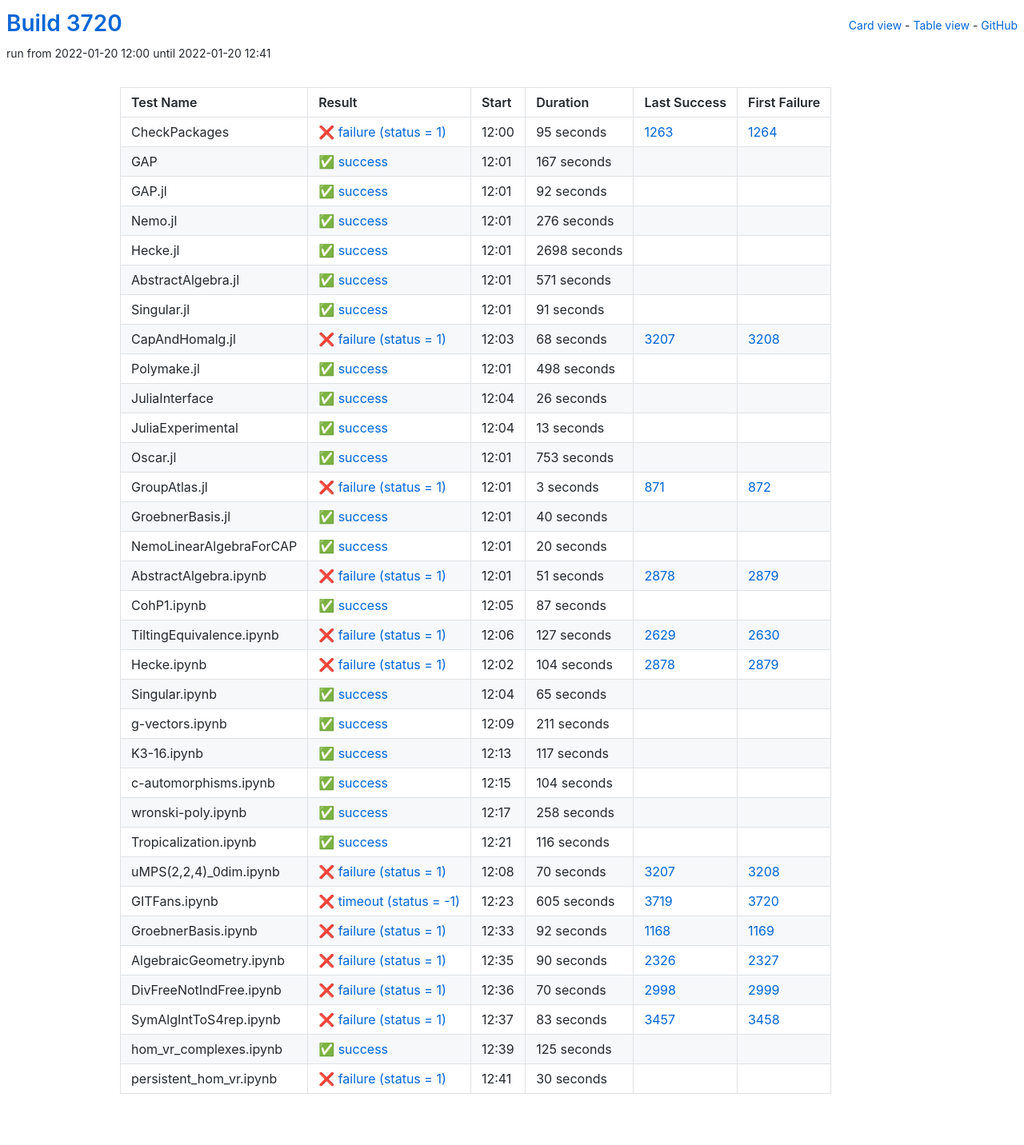
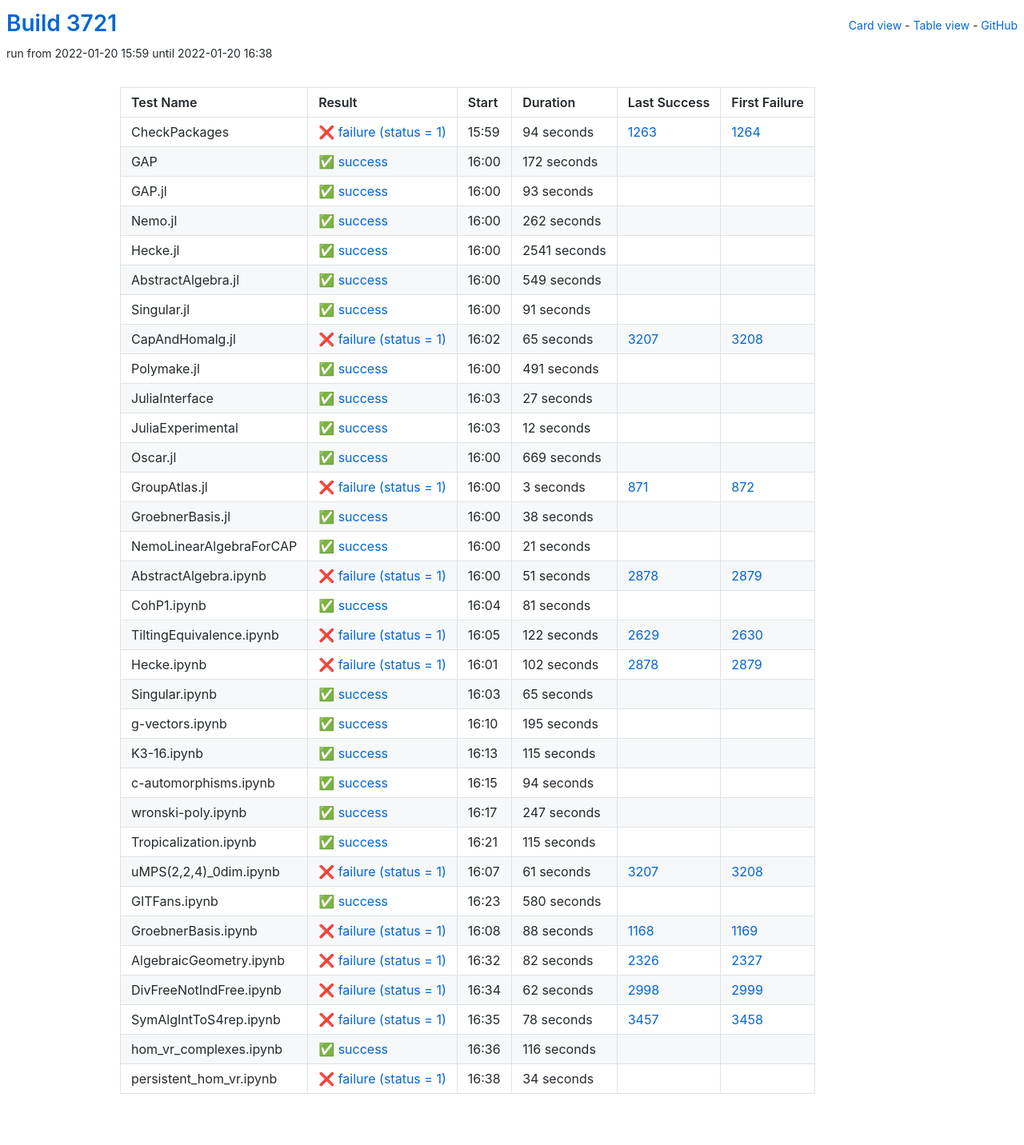
Before and after one commit to oscar-system/oscar-ci-status-stable, a Jekyll site: the page built from table.html, in a window 1280 px wide. Shown: the whole page at 80% size. Built offline with Jekyll 4.4.1, drawn with Linux system fonts in a browser that asks for light colours.

Commit message:
Build #3721

```diff
--- a/_data/ci.yml
+++ b/_data/ci.yml
@@ -1,6 +1,6 @@
 ---
-build: 3720
-build_url: https://oscarci.mathematik.uni-kl.de/job/oscar-stable/3720/
+build: 3721
+build_url: https://oscarci.mathematik.uni-kl.de/job/oscar-stable/3721/
 job: oscar-stable
 organization: oscar-system
 repo: oscar-ci-status-stable
@@ -8,80 +8,80 @@ repourl: https://github.com/oscar-system/oscar-ci-status-stable
 tests:
 - name: CheckPackages
   id: checkpackages
-  log: https://oscarci.mathematik.uni-kl.de/job/oscar-stable/3720/artifact/logs/build-3720/CheckPackages.log
-  start: 2022-01-20 12:00
+  log: https://oscarci.mathematik.uni-kl.de/job/oscar-stable/3721/artifact/logs/build-3721/CheckPackages.log
+  start: 2022-01-20 15:59
   success: false
   exitcode: 1
   status: failure
-  duration: 95
+  duration: 94
   last_success: 1263
   last_success_url: https://oscarci.mathematik.uni-kl.de/job/oscar-stable/1263/
   first_failure: 1264
   first_failure_url: https://oscarci.mathematik.uni-kl.de/job/oscar-stable/1264/
 - name: GAP
   id: gap
-  log: https://oscarci.mathematik.uni-kl.de/job/oscar-stable/3720/artifact/logs/build-3720/GAP.log
-  start: 2022-01-20 12:01
+  log: https://oscarci.mathematik.uni-kl.de/job/oscar-stable/3721/artifact/logs/build-3721/GAP.log
+  start: 2022-01-20 16:00
   success: true
   exitcode: 0
   status: success
-  duration: 167
+  duration: 172
   last_success: false
   last_success_url:
   first_failure: false
   first_failure_url:
 - name: GAP.jl
   id: gap-jl
-  log: https://oscarci.mathematik.uni-kl.de/job/oscar-stable/3720/artifact/logs/build-3720/GAP.jl.log
-  start: 2022-01-20 12:01
+  log: https://oscarci.mathematik.uni-kl.de/job/oscar-stable/3721/artifact/logs/build-3721/GAP.jl.log
+  start: 2022-01-20 16:00
   success: true
   exitcode: 0
   status: success
-  duration: 92
+  duration: 93
   last_success: false
   last_success_url:
   first_failure: false
   first_failure_url:
 - name: Nemo.jl
   id: nemo-jl
-  log: https://oscarci.mathematik.uni-kl.de/job/oscar-stable/3720/artifact/logs/build-3720/Nemo.jl.log
-  start: 2022-01-20 12:01
+  log: https://oscarci.mathematik.uni-kl.de/job/oscar-stable/3721/artifact/logs/build-3721/Nemo.jl.log
+  start: 2022-01-20 16:00
   success: true
   exitcode: 0
   status: success
-  duration: 276
+  duration: 262
   last_success: false
   last_success_url:
   first_failure: false
   first_failure_url:
 - name: Hecke.jl
   id: hecke-jl
-  log: https://oscarci.mathematik.uni-kl.de/job/oscar-stable/3720/artifact/logs/build-3720/Hecke.jl.log
-  start: 2022-01-20 12:01
+  log: https://oscarci.mathematik.uni-kl.de/job/oscar-stable/3721/artifact/logs/build-3721/Hecke.jl.log
+  start: 2022-01-20 16:00
   success: true
   exitcode: 0
   status: success
-  duration: 2698
+  duration: 2541
   last_success: false
   last_success_url:
   first_failure: false
   first_failure_url:
 - name: AbstractAlgebra.jl
   id: abstractalgebra-jl
-  log: https://oscarci.mathematik.uni-kl.de/job/oscar-stable/3720/artifact/logs/build-3720/AbstractAlgebra.jl.log
-  start: 2022-01-20 12:01
+  log: https://oscarci.mathematik.uni-kl.de/job/oscar-stable/3721/artifact/logs/build-3721/AbstractAlgebra.jl.log
+  start: 2022-01-20 16:00
   success: true
   exitcode: 0
   status: success
-  duration: 571
+  duration: 549
   last_success: false
   last_success_url:
   first_failure: false
   first_failure_url:
 - name: Singular.jl
   id: singular-jl
-  log: https://oscarci.mathematik.uni-kl.de/job/oscar-stable/3720/artifact/logs/build-3720/Singular.jl.log
-  start: 2022-01-20 12:01
+  log: https://oscarci.mathematik.uni-kl.de/job/oscar-stable/3721/artifact/logs/build-3721/Singular.jl.log
+  start: 2022-01-20 16:00
   success: true
   exitcode: 0
   status: success
@@ -92,68 +92,68 @@ tests:
   first_failure_url:
 - name: CapAndHomalg.jl
   id: capandhomalg-jl
-  log: https://oscarci.mathematik.uni-kl.de/job/oscar-stable/3720/artifact/logs/build-3720/CapAndHomalg.jl.log
-  start: 2022-01-20 12:03
+  log: https://oscarci.mathematik.uni-kl.de/job/oscar-stable/3721/artifact/logs/build-3721/CapAndHomalg.jl.log
+  start: 2022-01-20 16:02
   success: false
   exitcode: 1
   status: failure
-  duration: 68
+  duration: 65
   last_success: 3207
   last_success_url: https://oscarci.mathematik.uni-kl.de/job/oscar-stable/3207/
   first_failure: 3208
   first_failure_url: https://oscarci.mathematik.uni-kl.de/job/oscar-stable/3208/
 - name: Polymake.jl
   id: polymake-jl
-  log: https://oscarci.mathematik.uni-kl.de/job/oscar-stable/3720/artifact/logs/build-3720/Polymake.jl.log
-  start: 2022-01-20 12:01
+  log: https://oscarci.mathematik.uni-kl.de/job/oscar-stable/3721/artifact/logs/build-3721/Polymake.jl.log
+  start: 2022-01-20 16:00
   success: true
   exitcode: 0
   status: success
-  duration: 498
+  duration: 491
   last_success: false
   last_success_url:
   first_failure: false
   first_failure_url:
 - name: JuliaInterface
   id: juliainterface
-  log: https://oscarci.mathematik.uni-kl.de/job/oscar-stable/3720/artifact/logs/build-3720/JuliaInterface.log
-  start: 2022-01-20 12:04
+  log: https://oscarci.mathematik.uni-kl.de/job/oscar-stable/3721/artifact/logs/build-3721/JuliaInterface.log
+  start: 2022-01-20 16:03
   success: true
   exitcode: 0
   status: success
-  duration: 26
+  duration: 27
   last_success: false
   last_success_url:
   first_failure: false
   first_failure_url:
 - name: JuliaExperimental
   id: juliaexperimental
-  log: https://oscarci.mathematik.uni-kl.de/job/oscar-stable/3720/artifact/logs/build-3720/JuliaExperimental.log
-  start: 2022-01-20 12:04
+  log: https://oscarci.mathematik.uni-kl.de/job/oscar-stable/3721/artifact/logs/build-3721/JuliaExperimental.log
+  start: 2022-01-20 16:03
   success: true
   exitcode: 0
   status: success
-  duration: 13
+  duration: 12
   last_success: false
   last_success_url:
   first_failure: false
   first_failure_url:
 - name: Oscar.jl
   id: oscar-jl
-  log: https://oscarci.mathematik.uni-kl.de/job/oscar-stable/3720/artifact/logs/build-3720/Oscar.jl.log
-  start: 2022-01-20 12:01
+  log: https://oscarci.mathematik.uni-kl.de/job/oscar-stable/3721/artifact/logs/build-3721/Oscar.jl.log
+  start: 2022-01-20 16:00
   success: true
   exitcode: 0
   status: success
-  duration: 753
+  duration: 669
   last_success: false
   last_success_url:
   first_failure: false
   first_failure_url:
 - name: GroupAtlas.jl
   id: groupatlas-jl
-  log: https://oscarci.mathematik.uni-kl.de/job/oscar-stable/3720/artifact/logs/build-3720/GroupAtlas.jl.log
-  start: 2022-01-20 12:01
+  log: https://oscarci.mathematik.uni-kl.de/job/oscar-stable/3721/artifact/logs/build-3721/GroupAtlas.jl.log
+  start: 2022-01-20 16:00
   success: false
   exitcode: 1
   status: failure
@@ -164,32 +164,32 @@ tests:
   first_failure_url: https://oscarci.mathematik.uni-kl.de/job/oscar-stable/872/
 - name: GroebnerBasis.jl
   id: groebnerbasis-jl
-  log: https://oscarci.mathematik.uni-kl.de/job/oscar-stable/3720/artifact/logs/build-3720/GroebnerBasis.jl.log
-  start: 2022-01-20 12:01
+  log: https://oscarci.mathematik.uni-kl.de/job/oscar-stable/3721/artifact/logs/build-3721/GroebnerBasis.jl.log
+  start: 2022-01-20 16:00
   success: true
   exitcode: 0
   status: success
-  duration: 40
+  duration: 38
   last_success: false
   last_success_url:
   first_failure: false
   first_failure_url:
 - name: NemoLinearAlgebraForCAP
   id: nemolinearalgebraforcap
-  log: https://oscarci.mathematik.uni-kl.de/job/oscar-stable/3720/artifact/logs/build-3720/NemoLinearAlgebraForCAP.log
-  start: 2022-01-20 12:01
+  log: https://oscarci.mathematik.uni-kl.de/job/oscar-stable/3721/artifact/logs/build-3721/NemoLinearAlgebraForCAP.log
+  start: 2022-01-20 16:00
   success: true
   exitcode: 0
   status: success
-  duration: 20
+  duration: 21
   last_success: false
   last_success_url:
   first_failure: false
   first_failure_url:
 - name: AbstractAlgebra.ipynb
   id: abstractalgebra-ipynb
-  log: https://oscarci.mathematik.uni-kl.de/job/oscar-stable/3720/artifact/logs/build-3720/AbstractAlgebra.ipynb.log
-  start: 2022-01-20 12:01
+  log: https://oscarci.mathematik.uni-kl.de/job/oscar-stable/3721/artifact/logs/build-3721/AbstractAlgebra.ipynb.log
+  start: 2022-01-20 16:00
   success: false
   exitcode: 1
   status: failure
@@ -200,44 +200,44 @@ tests:
   first_failure_url: https://oscarci.mathematik.uni-kl.de/job/oscar-stable/2879/
 - name: CohP1.ipynb
   id: cohp1-ipynb
-  log: https://oscarci.mathematik.uni-kl.de/job/oscar-stable/3720/artifact/logs/build-3720/CohP1.ipynb.log
-  start: 2022-01-20 12:05
+  log: https://oscarci.mathematik.uni-kl.de/job/oscar-stable/3721/artifact/logs/build-3721/CohP1.ipynb.log
+  start: 2022-01-20 16:04
   success: true
   exitcode: 0
   status: success
-  duration: 87
+  duration: 81
   last_success: false
   last_success_url:
   first_failure: false
   first_failure_url:
 - name: TiltingEquivalence.ipynb
   id: tiltingequivalence-ipynb
-  log: https://oscarci.mathematik.uni-kl.de/job/oscar-stable/3720/artifact/logs/build-3720/TiltingEquivalence.ipynb.log
-  start: 2022-01-20 12:06
+  log: https://oscarci.mathematik.uni-kl.de/job/oscar-stable/3721/artifact/logs/build-3721/TiltingEquivalence.ipynb.log
+  start: 2022-01-20 16:05
   success: false
   exitcode: 1
   status: failure
-  duration: 127
+  duration: 122
   last_success: 2629
   last_success_url: https://oscarci.mathematik.uni-kl.de/job/oscar-stable/2629/
   first_failure: 2630
   first_failure_url: https://oscarci.mathematik.uni-kl.de/job/oscar-stable/2630/
 - name: Hecke.ipynb
   id: hecke-ipynb
-  log: https://oscarci.mathematik.uni-kl.de/job/oscar-stable/3720/artifact/logs/build-3720/Hecke.ipynb.log
-  start: 2022-01-20 12:02
+  log: https://oscarci.mathematik.uni-kl.de/job/oscar-stable/3721/artifact/logs/build-3721/Hecke.ipynb.log
+  start: 2022-01-20 16:01
   success: false
   exitcode: 1
   status: failure
-  duration: 104
+  duration: 102
   last_success: 2878
   last_success_url: https://oscarci.mathematik.uni-kl.de/job/oscar-stable/2878/
   first_failure: 2879
   first_failure_url: https://oscarci.mathematik.uni-kl.de/job/oscar-stable/2879/
 - name: Singular.ipynb
   id: singular-ipynb
-  log: https://oscarci.mathematik.uni-kl.de/job/oscar-stable/3720/artifact/logs/build-3720/Singular.ipynb.log
-  start: 2022-01-20 12:04
+  log: https://oscarci.mathematik.uni-kl.de/job/oscar-stable/3721/artifact/logs/build-3721/Singular.ipynb.log
+  start: 2022-01-20 16:03
   success: true
   exitcode: 0
   status: success
@@ -248,56 +248,140 @@ tests:
   first_failure_url:
 - name: g-vectors.ipynb
   id: g-vectors-ipynb
-  log: https://oscarci.mathematik.uni-kl.de/job/oscar-stable/3720/artifact/logs/build-3720/g-vectors.ipynb.log
-  start: 2022-01-20 12:09
+  log: https://oscarci.mathematik.uni-kl.de/job/oscar-stable/3721/artifact/logs/build-3721/g-vectors.ipynb.log
+  start: 2022-01-20 16:10
   success: true
   exitcode: 0
   status: success
-  duration: 211
+  duration: 195
   last_success: false
   last_success_url:
   first_failure: false
   first_failure_url:
 - name: K3-16.ipynb
   id: k3-16-ipynb
-  log: https://oscarci.mathematik.uni-kl.de/job/oscar-stable/3720/artifact/logs/build-3720/K3-16.ipynb.log
-  start: 2022-01-20 12:13
+  log: https://oscarci.mathematik.uni-kl.de/job/oscar-stable/3721/artifact/logs/build-3721/K3-16.ipynb.log
+  start: 2022-01-20 16:13
   success: true
   exitcode: 0
   status: success
-  duration: 117
+  duration: 115
   last_success: false
   last_success_url:
   first_failure: false
   first_failure_url:
 - name: c-automorphisms.ipynb
   id: c-automorphisms-ipynb
-  log: https://oscarci.mathematik.uni-kl.de/job/oscar-stable/3720/artifact/logs/build-3720/c-automorphisms.ipynb.log
-  start: 2022-01-20 12:15
+  log: https://oscarci.mathematik.uni-kl.de/job/oscar-stable/3721/artifact/logs/build-3721/c-automorphisms.ipynb.log
+  start: 2022-01-20 16:15
   success: true
   exitcode: 0
   status: success
-  duration: 104
+  duration: 94
   last_success: false
   last_success_url:
   first_failure: false
   first_failure_url:
 - name: wronski-poly.ipynb
   id: wronski-poly-ipynb
-  log: https://oscarci.mathematik.uni-kl.de/job/oscar-stable/3720/artifact/logs/build-3720/wronski-poly.ipynb.log
-  start: 2022-01-20 12:17
+  log: https://oscarci.mathematik.uni-kl.de/job/oscar-stable/3721/artifact/logs/build-3721/wronski-poly.ipynb.log
+  start: 2022-01-20 16:17
   success: true
   exitcode: 0
   status: success
-  duration: 258
+  duration: 247
   last_success: false
   last_success_url:
   first_failure: false
   first_failure_url:
 - name: Tropicalization.ipynb
   id: tropicalization-ipynb
-  log: https://oscarci.mathematik.uni-kl.de/job/oscar-stable/3720/artifact/logs/build-3720/Tropicalization.ipynb.log
-  start: 2022-01-20 12:21
+  log: https://oscarci.mathematik.uni-kl.de/job/oscar-stable/3721/artifact/logs/build-3721/Tropicalization.ipynb.log
+  start: 2022-01-20 16:21
+  success: true
+  exitcode: 0
+  status: success
+  duration: 115
+  last_success: false
+  last_success_url:
+  first_failure: false
+  first_failure_url:
+- name: uMPS(2,2,4)_0dim.ipynb
+  id: umps-2-2-4-0dim-ipynb
+  log: https://oscarci.mathematik.uni-kl.de/job/oscar-stable/3721/artifact/logs/build-3721/uMPS-2-2-4-_0dim.ipynb.log
+  start: 2022-01-20 16:07
+  success: false
+  exitcode: 1
+  status: failure
+  duration: 61
+  last_success: 3207
+  last_success_url: https://oscarci.mathematik.uni-kl.de/job/oscar-stable/3207/
+  first_failure: 3208
+  first_failure_url: https://oscarci.mathematik.uni-kl.de/job/oscar-stable/3208/
+- name: GITFans.ipynb
+  id: gitfans-ipynb
+  log: https://oscarci.mathematik.uni-kl.de/job/oscar-stable/3721/artifact/logs/build-3721/GITFans.ipynb.log
+  start: 2022-01-20 16:23
+  success: true
+  exitcode: 0
+  status: success
+  duration: 580
+  last_success: false
+  last_success_url:
+  first_failure: false
+  first_failure_url:
+- name: GroebnerBasis.ipynb
+  id: groebnerbasis-ipynb
+  log: https://oscarci.mathematik.uni-kl.de/job/oscar-stable/3721/artifact/logs/build-3721/GroebnerBasis.ipynb.log
+  start: 2022-01-20 16:08
+  success: false
+  exitcode: 1
+  status: failure
+  duration: 88
+  last_success: 1168
+  last_success_url: https://oscarci.mathematik.uni-kl.de/job/oscar-stable/1168/
+  first_failure: 1169
+  first_failure_url: https://oscarci.mathematik.uni-kl.de/job/oscar-stable/1169/
+- name: AlgebraicGeometry.ipynb
+  id: algebraicgeometry-ipynb
+  log: https://oscarci.mathematik.uni-kl.de/job/oscar-stable/3721/artifact/logs/build-3721/AlgebraicGeometry.ipynb.log
+  start: 2022-01-20 16:32
+  success: false
+  exitcode: 1
+  status: failure
+  duration: 82
+  last_success: 2326
+  last_success_url: https://oscarci.mathematik.uni-kl.de/job/oscar-stable/2326/
+  first_failure: 2327
+  first_failure_url: https://oscarci.mathematik.uni-kl.de/job/oscar-stable/2327/
+- name: DivFreeNotIndFree.ipynb
+  id: divfreenotindfree-ipynb
+  log: https://oscarci.mathematik.uni-kl.de/job/oscar-stable/3721/artifact/logs/build-3721/DivFreeNotIndFree.ipynb.log
+  start: 2022-01-20 16:34
+  success: false
+  exitcode: 1
+  status: failure
+  duration: 62
+  last_success: 2998
+  last_success_url: https://oscarci.mathematik.uni-kl.de/job/oscar-stable/2998/
+  first_failure: 2999
+  first_failure_url: https://oscarci.mathematik.uni-kl.de/job/oscar-stable/2999/
+- name: SymAlgIntToS4rep.ipynb
+  id: symalginttos4rep-ipynb
+  log: https://oscarci.mathematik.uni-kl.de/job/oscar-stable/3721/artifact/logs/build-3721/SymAlgIntToS4rep.ipynb.log
+  start: 2022-01-20 16:35
+  success: false
+  exitcode: 1
+  status: failure
+  duration: 78
+  last_success: 3457
+  last_success_url: https://oscarci.mathematik.uni-kl.de/job/oscar-stable/3457/
+  first_failure: 3458
+  first_failure_url: https://oscarci.mathematik.uni-kl.de/job/oscar-stable/3458/
+- name: hom_vr_complexes.ipynb
+  id: hom-vr-complexes-ipynb
+  log: https://oscarci.mathematik.uni-kl.de/job/oscar-stable/3721/artifact/logs/build-3721/hom_vr_complexes.ipynb.log
+  start: 2022-01-20 16:36
   success: true
   exitcode: 0
   status: success
@@ -306,99 +390,15 @@ tests:
   last_success_url:
   first_failure: false
   first_failure_url:
-- name: uMPS(2,2,4)_0dim.ipynb
-  id: umps-2-2-4-0dim-ipynb
-  log: https://oscarci.mathematik.uni-kl.de/job/oscar-stable/3720/artifact/logs/build-3720/uMPS-2-2-4-_0dim.ipynb.log
-  start: 2022-01-20 12:08
+- name: persistent_hom_vr.ipynb
+  id: persistent-hom-vr-ipynb
+  log: https://oscarci.mathematik.uni-kl.de/job/oscar-stable/3721/artifact/logs/build-3721/persistent_hom_vr.ipynb.log
+  start: 2022-01-20 16:38
   success: false
   exitcode: 1
   status: failure
-  duration: 70
-  last_success: 3207
-  last_success_url: https://oscarci.mathematik.uni-kl.de/job/oscar-stable/3207/
-  first_failure: 3208
-  first_failure_url: https://oscarci.mathematik.uni-kl.de/job/oscar-stable/3208/
-- name: GITFans.ipynb
-  id: gitfans-ipynb
-  log: https://oscarci.mathematik.uni-kl.de/job/oscar-stable/3720/artifact/logs/build-3720/GITFans.ipynb.log
-  start: 2022-01-20 12:23
-  success: false
-  exitcode: -1
-  status: timeout
-  duration: 605
-  last_success: 3719
-  last_success_url: https://oscarci.mathematik.uni-kl.de/job/oscar-stable/3719/
-  first_failure: 3720
-  first_failure_url: https://oscarci.mathematik.uni-kl.de/job/oscar-stable/3720/
-- name: GroebnerBasis.ipynb
-  id: groebnerbasis-ipynb
-  log: https://oscarci.mathematik.uni-kl.de/job/oscar-stable/3720/artifact/logs/build-3720/GroebnerBasis.ipynb.log
-  start: 2022-01-20 12:33
-  success: false
-  exitcode: 1
-  status: failure
-  duration: 92
-  last_success: 1168
-  last_success_url: https://oscarci.mathematik.uni-kl.de/job/oscar-stable/1168/
-  first_failure: 1169
-  first_failure_url: https://oscarci.mathematik.uni-kl.de/job/oscar-stable/1169/
-- name: AlgebraicGeometry.ipynb
-  id: algebraicgeometry-ipynb
-  log: https://oscarci.mathematik.uni-kl.de/job/oscar-stable/3720/artifact/logs/build-3720/AlgebraicGeometry.ipynb.log
-  start: 2022-01-20 12:35
-  success: false
-  exitcode: 1
-  status: failure
-  duration: 90
-  last_success: 2326
-  last_success_url: https://oscarci.mathematik.uni-kl.de/job/oscar-stable/2326/
-  first_failure: 2327
-  first_failure_url: https://oscarci.mathematik.uni-kl.de/job/oscar-stable/2327/
-- name: DivFreeNotIndFree.ipynb
-  id: divfreenotindfree-ipynb
-  log: https://oscarci.mathematik.uni-kl.de/job/oscar-stable/3720/artifact/logs/build-3720/DivFreeNotIndFree.ipynb.log
-  start: 2022-01-20 12:36
-  success: false
-  exitcode: 1
-  status: failure
-  duration: 70
-  last_success: 2998
-  last_success_url: https://oscarci.mathematik.uni-kl.de/job/oscar-stable/2998/
-  first_failure: 2999
-  first_failure_url: https://oscarci.mathematik.uni-kl.de/job/oscar-stable/2999/
-- name: SymAlgIntToS4rep.ipynb
-  id: symalginttos4rep-ipynb
-  log: https://oscarci.mathematik.uni-kl.de/job/oscar-stable/3720/artifact/logs/build-3720/SymAlgIntToS4rep.ipynb.log
-  start: 2022-01-20 12:37
-  success: false
-  exitcode: 1
-  status: failure
-  duration: 83
-  last_success: 3457
-  last_success_url: https://oscarci.mathematik.uni-kl.de/job/oscar-stable/3457/
-  first_failure: 3458
-  first_failure_url: https://oscarci.mathematik.uni-kl.de/job/oscar-stable/3458/
-- name: hom_vr_complexes.ipynb
-  id: hom-vr-complexes-ipynb
-  log: https://oscarci.mathematik.uni-kl.de/job/oscar-stable/3720/artifact/logs/build-3720/hom_vr_complexes.ipynb.log
-  start: 2022-01-20 12:39
-  success: true
-  exitcode: 0
-  status: success
-  duration: 125
+  duration: 34
   last_success: false
   last_success_url:
   first_failure: false
   first_failure_url:
-- name: persistent_hom_vr.ipynb
-  id: persistent-hom-vr-ipynb
-  log: https://oscarci.mathematik.uni-kl.de/job/oscar-stable/3720/artifact/logs/build-3720/persistent_hom_vr.ipynb.log
-  start: 2022-01-20 12:41
-  success: false
-  exitcode: 1
-  status: failure
-  duration: 30
-  last_success: false
-  last_success_url:
-  first_failure: false
-  first_failure_url:
```
Also changed, not shown: README.md.
